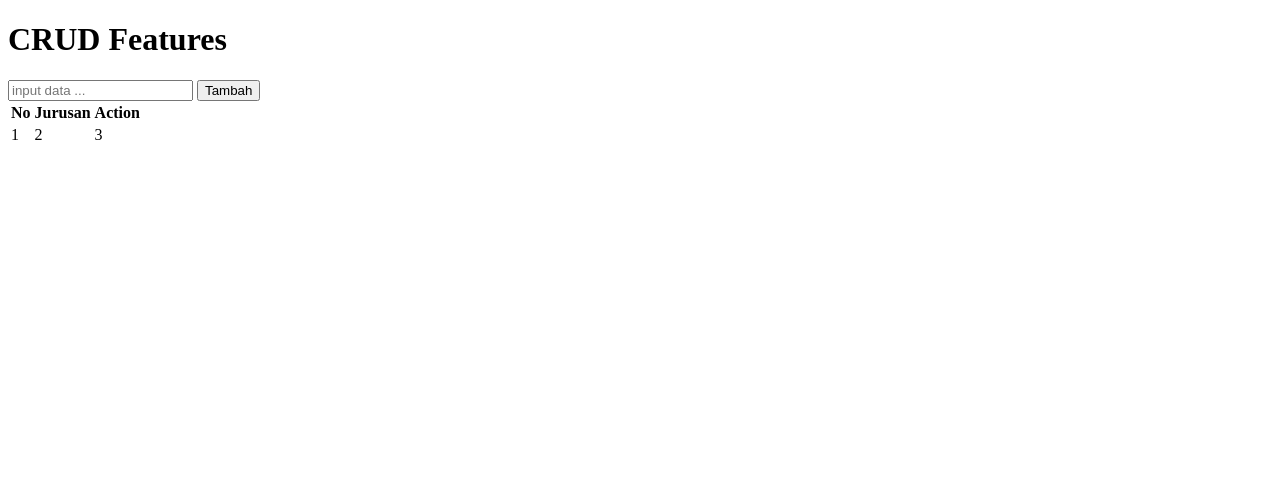
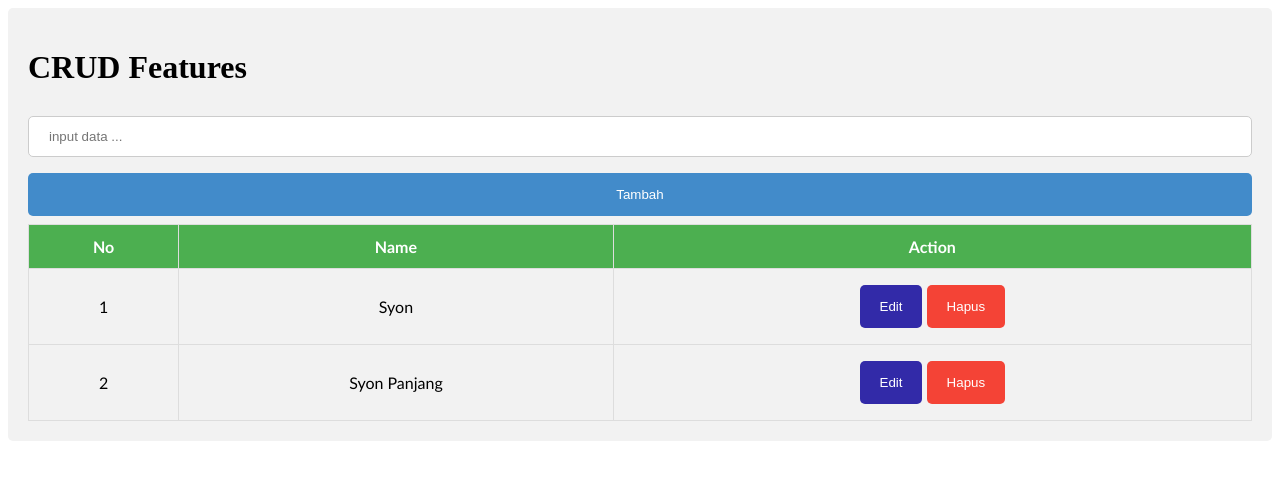
Before and after one commit to agungsyon/CRUD-basic-JavaScript, a plain HTML site: page index.html in a window 1280 px wide. Drawn offline with Linux system fonts and the light colour scheme.

Commit message:
script success

```diff
--- a/index.html
+++ b/index.html
@@ -12,16 +12,7 @@
         <input class="form-tambah" type="text" name="jurusan" placeholder="input data ...">
         <button class="btn-tambah" onclick="tambah()" type="button">Tambah</button>
         <table id="tabel">
-            <tr>
-                <th>No</th>
-                <th>Jurusan</th>
-                <th>Action</th>
-            </tr>
-            <tr>
-                <td>1</td>
-                <td>2</td>
-                <td>3</td>
-            </tr>
+
         </table>
     </div>
     <script src="script.js"></script>
--- a/script.js
+++ b/script.js
@@ -1,22 +1,35 @@
-const data = [
-    "Teknik Mesin",
-    "Teknik Sipil",
-    "Teknik Elektro",
-    "Teknik Komputer"
+let data = [
+    "Syon",
+    "Syon Panjang"
 ]
 
 function tampil() {
-
+    let tabel = document.getElementById('tabel');
+    tabel.innerHTML = "<tr><th>No</th><th>Name</th><th>Action</th></tr>";
+    for (let i = 0; i < data.length; i++) {
+        let btnEdit = "<button class='btn-edit' href='#' onclick='edit(" + i + ")'>Edit</button>";
+        let btnHapus = "<button class='btn-hapus' href='#' onclick='hapus(" + i + ")'>Hapus</button>";
+        j = i + 1;
+        tabel.innerHTML += "<tr><td>" + j + "</td><td>" + data[i] + "</td><td>" + btnEdit + " " + btnHapus + "</tr>";
+    }
 }
 
 function tambah() {
-
+    let input = document.querySelector("input[name=jurusan]");
+    data.push(input.value);
+    tampil();
+    input.value = "";
 }
 
-function edit() {
-
+function edit(id) {
+    let baru = prompt("Edit", data[id]);
+    data[id] = baru;
+    tampil();
 }
 
-function hapus() {
+function hapus(id) {
+    data.pop(id);
+    tampil();
+}
 
-}
+tampil();
--- a/style.css
+++ b/style.css
@@ -0,0 +1,102 @@
+.form-tambah {
+    width: 100%;
+    padding: 12px 20px;
+    margin: 8px 0;
+    display: inline-block;
+    border: 1px solid #ccc;
+    border-radius: 5px;
+    -webkit-border-radius: 5px;
+    -moz-border-radius: 5px;
+    -ms-border-radius: 5px;
+    -o-border-radius: 5px;
+    box-sizing: border-box;
+}
+
+.btn-tambah {
+    width: 100%;
+    background-color: #428bca;
+    color: white;
+    padding: 14px 20px;
+    margin: 8px 0;
+    border: none;
+    border-radius: 5px;
+    -webkit-border-radius: 5px;
+    -moz-border-radius: 5px;
+    -ms-border-radius: 5px;
+    -o-border-radius: 5px;
+    cursor: pointer;
+}
+
+.btn-tambah:hover {
+    background-color: blue;
+}
+
+.btn-edit {
+    background-color: #322aa8;
+    color: white;
+    padding: 14px 20px;
+    margin: 8px 0;
+    border: none;
+    border-radius: 5px;
+    -webkit-border-radius: 5px;
+    -moz-border-radius: 5px;
+    -ms-border-radius: 5px;
+    -o-border-radius: 5px;
+    cursor: pointer;
+}
+
+.btn-edit:hover {
+    background-color: blue;
+}
+
+.btn-hapus {
+    background-color: #f44336;
+    color: white;
+    padding: 14px 20px;
+    margin: 8px 0;
+    border: none;
+    border-radius: 5px;
+    -webkit-border-radius: 5px;
+    -moz-border-radius: 5px;
+    -ms-border-radius: 5px;
+    -o-border-radius: 5px;
+    cursor: pointer;
+}
+
+.btn-hapus:hover {
+    background-color: #f5554a;
+}
+
+.box {
+    border-radius: 5px;
+    -webkit-border-radius: 5px;
+    -moz-border-radius: 5px;
+    -ms-border-radius: 5px;
+    -o-border-radius: 5px;
+    background-color: #f2f2f2;
+    padding: 20px;
+}
+
+#tabel {
+    font-family: 'Trebuchet MS', Arial, sans-serif;
+    border-collapse: collapse;
+    text-align: center;
+    width: 100%;
+}
+
+#tabel td, #tabel th {
+    border: 1px solid #ddd;
+    padding: 8px;
+}
+
+#tabel tr:hover {
+    background-color: #ddd;
+}
+
+#tabel th {
+    padding-top: 12px;
+    padding-bottom: 12px;
+    text-align: center;
+    background-color: #4caf50;
+    color: white;
+}
```
Also changed, not shown: 1 other file.
